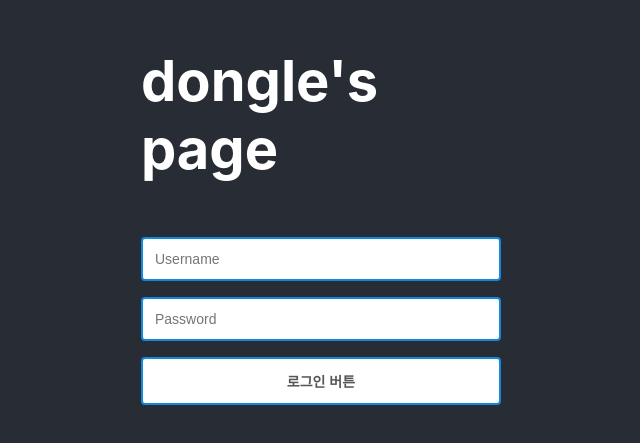
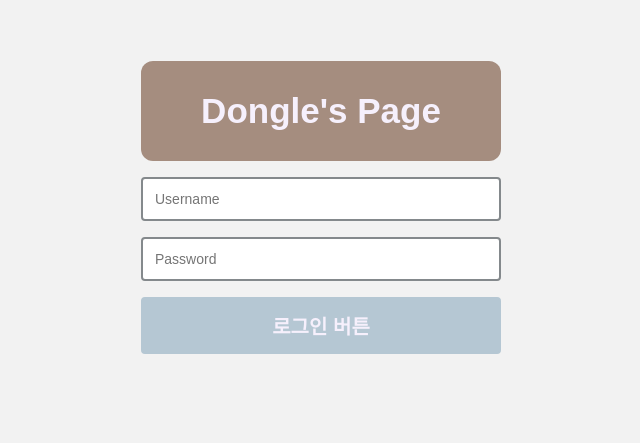
Before and after one commit to aosjehdgus/login-product, a React (Create React App) app in the folder frontend/: page / in a window 1280 px wide. Shown: the part 193-636 px from the top of the page, without its empty margins (319-959 px from the left). Built offline with nearby package versions, Linux system fonts and the light colour scheme; no server answers.

Commit message:
Add login title css

```diff
--- a/frontend/src/App.css
+++ b/frontend/src/App.css
@@ -3,15 +3,43 @@ body, html, #root, .app, .container {
   height: 100%;
 }
 
+* {
+  font-family: 'Nanum Gothic', sans-serif;
+}
+
+
 
 .container {
-  font-size: 28px;
-  color: #fff;
+
+
   display: flex;
   flex-direction: column;
   align-items: center;
   justify-content: center;
-  background-color: #282c34;
+  background-color: #f2f2f2;
+
+}
+
+.head{
+
+  display: flex;
+  justify-content: center;
+  background-color: #A58D7F;
+  height: 100px;
+  border-radius: 12px;
+
+
+}
+
+.head h1{
+
+  display: flex;
+  font-size: 35px;
+  font-weight: 700;
+  color: #f6f0fc;
+  align-items: center;
+  text-transform: capitalize;
+
 }
 
 .loginForm {
@@ -29,7 +57,7 @@ body, html, #root, .app, .container {
 .input {
  box-sizing: border-box;
  outline: none;
- border: solid 2px #1189de;
+ border: solid 2px #84898C;
  border-radius: 4px;
  color: #292929;
  width: 100%;
@@ -46,12 +74,12 @@ body, html, #root, .app, .container {
 .btn {
  width: 100%;
  min-width: 280px;
- color: #565656;
+ color: #f6f0fc;
  padding: 12px;
- font-size: 14px;
+ font-size: 20px;
  font-weight: bold;
- border: solid 2px #1189de;
+ border: solid 2px #B5C7D3;
  border-radius: 4px;
- background: #fff;
+ background: #B5C7D3;
  cursor: pointer;
 }
```
